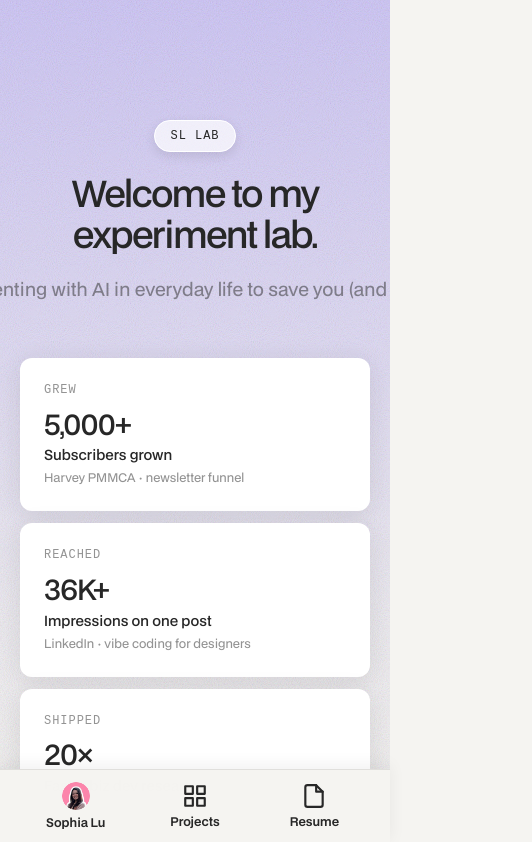
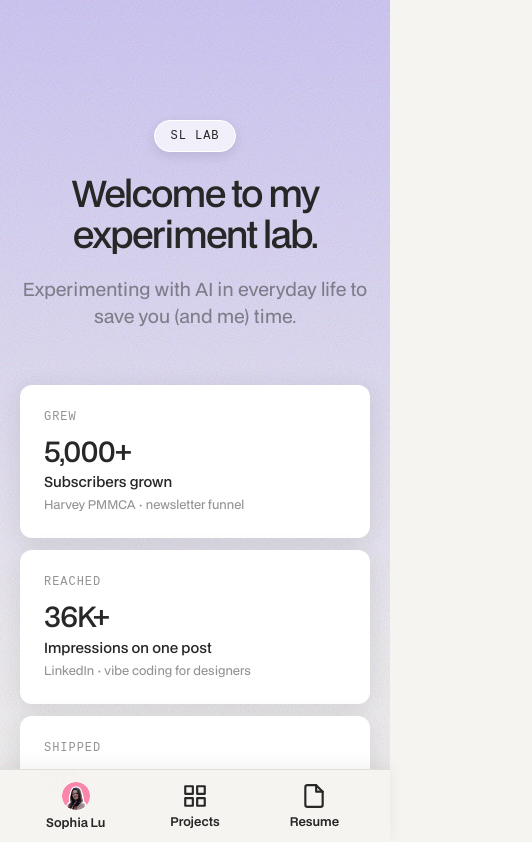
Before and after one commit to solu25/sophia-pitch, a React (Vite) app: page / in a window 390 px wide. Shown: the top 842 px of the page, 532 px wide, since content can reach past the window. Built offline with nearby package versions, Linux system fonts and the light colour scheme; a web font is replaced by a local one.

Commit message:
Wrap long one-line headings on mobile (<=640px)
- Hero subtitle, Differentiators h2, Projects h2 all had whiteSpace: nowrap
  which overflowed on phone viewports
- Moved to shared CSS classes that unset nowrap under 640px
- Hero subtitle also centers text on mobile

```diff
--- a/src/components/Differentiators.jsx
+++ b/src/components/Differentiators.jsx
@@ -58,7 +58,7 @@ export default function Differentiators({ differentiators }) {
             {isJdMode ? 'Your requirements. My proof.' : 'Why I\'m different'}
           </span>
           <TextReveal>
-            <h2 style={{
+            <h2 className="section-h2-nowrap" style={{
               fontFamily: 'var(--font-sans)',
               fontSize: 'var(--type-h2)',
               fontWeight: 'var(--weight-black)',
@@ -66,7 +66,6 @@ export default function Differentiators({ differentiators }) {
               letterSpacing: 'var(--tracking-tight)',
               color: 'var(--text)',
               margin: 0,
-              whiteSpace: 'nowrap',
             }}>
               {isJdMode
                 ? 'Every line from the job description, answered.'
--- a/src/components/Hero.jsx
+++ b/src/components/Hero.jsx
@@ -120,10 +120,9 @@ export default function Hero() {
           </h1>
 
           {/* Subtitle — pulls from sophia.summary */}
-          <p style={{
+          <p className="hero-subtitle" style={{
             color: 'var(--muted)', fontSize: 'var(--type-lead)',
             lineHeight: 'var(--leading-body)', margin: 0,
-            whiteSpace: 'nowrap',
           }}>
             {sophia.summary}
           </p>
--- a/src/components/Projects.jsx
+++ b/src/components/Projects.jsx
@@ -47,7 +47,7 @@ export default function Projects({ projects }) {
             Selected work
           </span>
           <TextReveal>
-            <h2 style={{
+            <h2 className="section-h2-nowrap" style={{
               fontFamily: 'var(--font-sans)',
               fontSize: 'var(--type-h2)',
               fontWeight: 'var(--weight-black)',
@@ -55,7 +55,6 @@ export default function Projects({ projects }) {
               letterSpacing: 'var(--tracking-tight)',
               color: 'var(--text)',
               margin: '0 0 12px',
-              whiteSpace: 'nowrap',
             }}>
               Full case studies. Every decision explained.
             </h2>
--- a/src/index.css
+++ b/src/index.css
@@ -219,6 +219,24 @@
   top: 0;
 }
 
+/* Hero subtitle — single line on desktop, wraps on mobile */
+.hero-subtitle {
+  white-space: nowrap;
+  max-width: 100%;
+}
+.section-h2-nowrap {
+  white-space: nowrap;
+}
+@media (max-width: 640px) {
+  .hero-subtitle,
+  .section-h2-nowrap {
+    white-space: normal;
+  }
+  .hero-subtitle {
+    text-align: center;
+  }
+}
+
 /* ─────────────────────────────────────────────────────────
    RESPONSIVE — Resume page mobile fixes
    ───────────────────────────────────────────────────────── */
```
